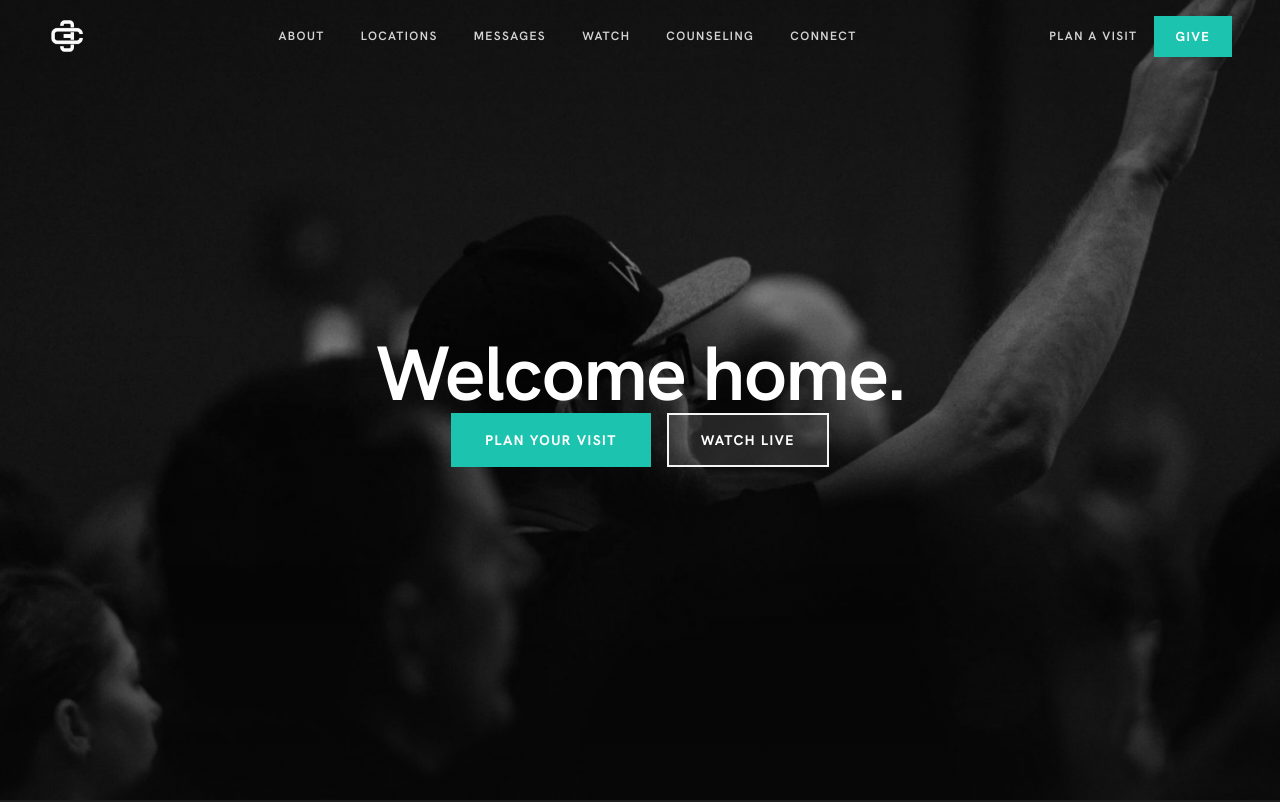
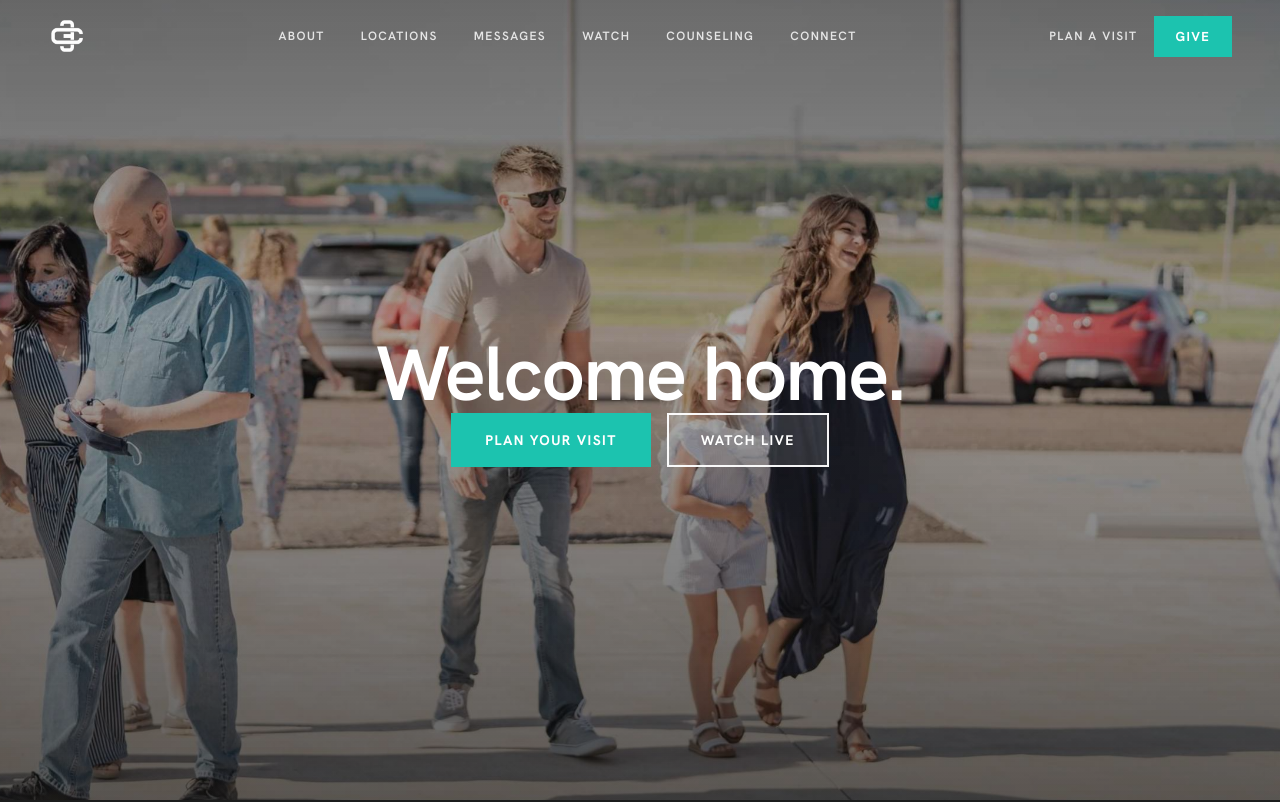
Before and after one commit to TylerPreisser/c3hays-redesign, a Next.js app: page / in a window 1280 px wide. Shown: the top 802 px of the page. Built offline with nearby package versions, Linux system fonts and the light colour scheme.

Commit message:
Try worship.webp for hero (moody drummer, purple stage light)

```diff
--- a/src/components/home/Hero.tsx
+++ b/src/components/home/Hero.tsx
@@ -48,7 +48,7 @@ export default function Hero() {
       {/* ── Background — B&W worship moment with subtle gradient ── */}
       <div className="absolute inset-0 z-0">
         <Image
-          src="/images/building.webp"
+          src="/images/worship.webp"
           alt=""
           fill
           priority
```
